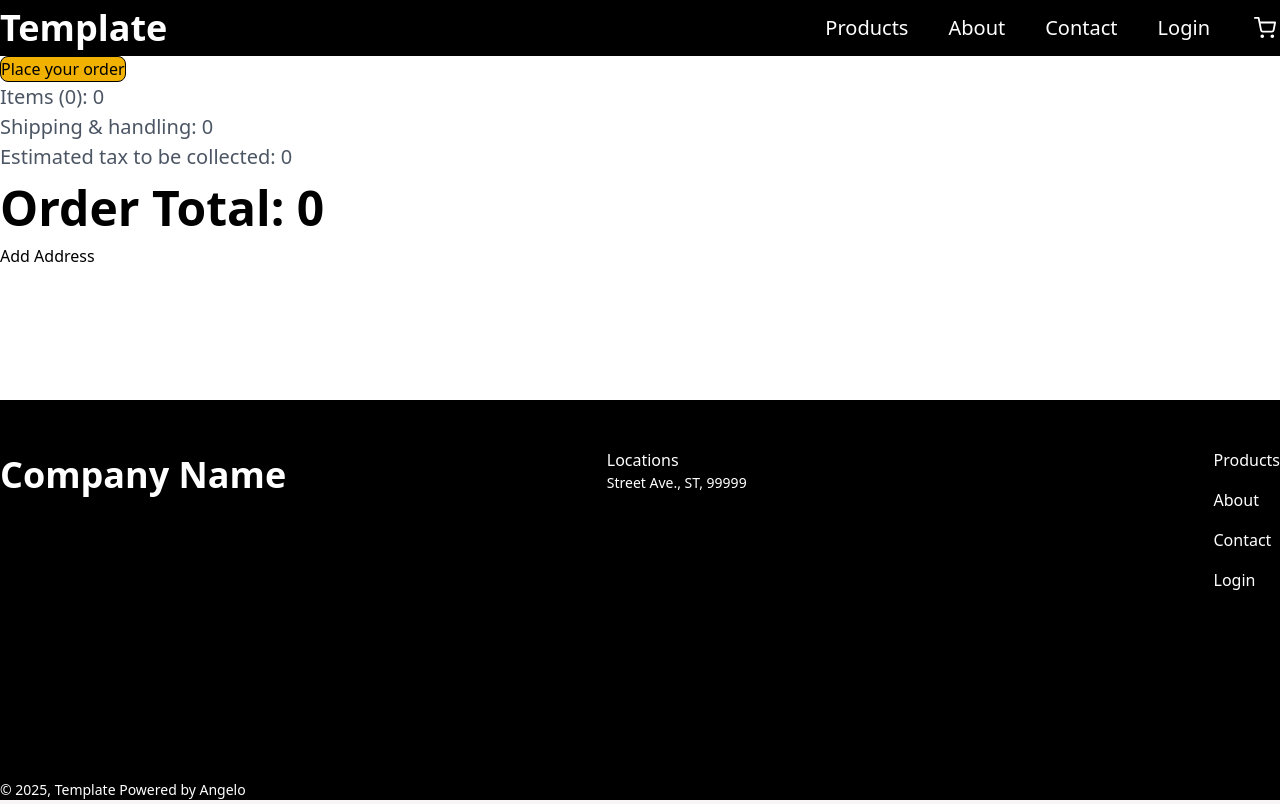
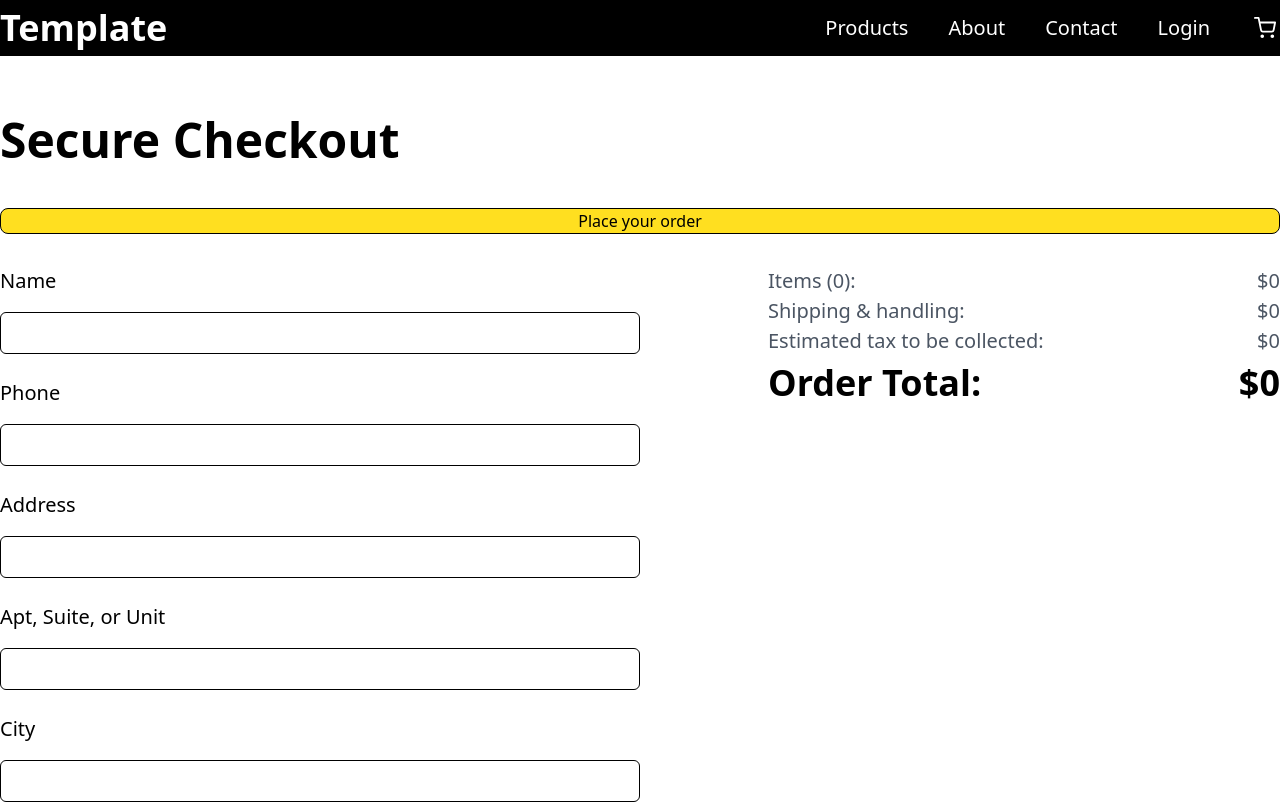
Before and after one commit to abelucsd/small-business-template-frontend, a React (Vite) app in the folder frontend/: page /Checkout in a window 1280 px wide. Shown: the top 804 px of the page. Built offline with nearby package versions, Linux system fonts and the light colour scheme; no server answers.

Commit message:
feat: add AddressInfo and OrderPrice presentational components in Checkout.

```diff
--- a/frontend/src/storefront/pages/cart/AddressForm.tsx
+++ b/frontend/src/storefront/pages/cart/AddressForm.tsx
@@ -18,16 +18,21 @@ const AddressForm = ({setAddressInfo}: AddressFormProps) => {
   };
 
   return (
-    <form onSubmit={handleSubmit(onAddressSubmit)}>
+    <form
+      className="flex flex-col gap-10"
+      onSubmit={handleSubmit(onAddressSubmit)}
+    >
 
       {/* Button: Set Address */}
       <AddressFormInputs register={register} errors={errors} />
-      <button
-        className='border bg-yellow-500 rounded pd-2'
-        type='submit'
-      >
-        Set Address
-      </button>
+      <div className="w-1/2">
+        <button
+          className='border rounded-xl bg-gray-200 hover:bg-gray-400 hover:shadow-sm px-2 py-1'
+          type='submit'
+        >
+          Set Address
+        </button>
+      </div>
     </form>
   )
 }
--- a/frontend/src/storefront/pages/cart/AddressFormInputs.tsx
+++ b/frontend/src/storefront/pages/cart/AddressFormInputs.tsx
@@ -11,14 +11,14 @@ interface AddressFormInputsProps {
 
 const AddressFormInputs = ({register, errors}: AddressFormInputsProps) => {
   return (
-    <div className='flex flex-col justify-between'>
+    <div className='flex flex-col justify-between gap-6'>
       <label>
         <h3>Name</h3>
         <input
           type="text"
           {...register("name", {required: "Customer name is required."})}
           required
-          className="block border rounded-md w-full  md:w-[300px] grow mt-4 py-2 pr-3 pl-1 textr-black placeholder:text-gray-500 focus:outline-none sm:text-sm/6 "
+          className="block border rounded-md w-full md:w-full grow mt-4 py-2 pr-3 pl-1 textr-black placeholder:text-gray-500 focus:outline-none sm:text-sm/6 "
         />
         {errors.name && (
           <p>errors.name.message</p>
@@ -31,7 +31,7 @@ const AddressFormInputs = ({register, errors}: AddressFormInputsProps) => {
           type="text"
           {...register("phone", {required: "Phone number is required."})}
           required
-          className="block border rounded-md w-full  md:w-[300px] grow mt-4 py-2 pr-3 pl-1 textr-black placeholder:text-gray-500 focus:outline-none sm:text-sm/6 "
+          className="block border rounded-md w-full md:w-full grow mt-4 py-2 pr-3 pl-1 textr-black placeholder:text-gray-500 focus:outline-none sm:text-sm/6 "
         />
         {errors.phone && (
           <p>errors.phone.message</p>
@@ -44,7 +44,7 @@ const AddressFormInputs = ({register, errors}: AddressFormInputsProps) => {
           type="text"
           {...register("address", {required: "Address is required."})}
           required
-          className="block border rounded-md w-full  md:w-[300px] grow mt-4 py-2 pr-3 pl-1 textr-black placeholder:text-gray-500 focus:outline-none sm:text-sm/6 "
+          className="block border rounded-md w-full md:w-full grow mt-4 py-2 pr-3 pl-1 textr-black placeholder:text-gray-500 focus:outline-none sm:text-sm/6 "
         />
         {errors.address && (
           <p>errors.address.message</p>
@@ -52,12 +52,11 @@ const AddressFormInputs = ({register, errors}: AddressFormInputsProps) => {
       </label>
 
       <label>
-        <h3>Apt, Suite, or House Number</h3>
+        <h3>Apt, Suite, or Unit</h3>
         <input
           type="text"
-          {...register("homeNumber", {required: "Apt, suite, or house number is required."})}
-          required
-          className="block border rounded-md w-full  md:w-[300px] grow mt-4 py-2 pr-3 pl-1 textr-black placeholder:text-gray-500 focus:outline-none sm:text-sm/6 "
+          {...register("homeNumber")}
+          className="block border rounded-md w-full md:w-full grow mt-4 py-2 pr-3 pl-1 textr-black placeholder:text-gray-500 focus:outline-none sm:text-sm/6 "
         />
         {errors.homeNumber && (
           <p>errors.homeNumber.message</p>
@@ -70,7 +69,7 @@ const AddressFormInputs = ({register, errors}: AddressFormInputsProps) => {
           type="text"
           {...register("city", {required: "City is required."})}
           required
-          className="block border rounded-md w-full  md:w-[300px] grow mt-4 py-2 pr-3 pl-1 textr-black placeholder:text-gray-500 focus:outline-none sm:text-sm/6 "
+          className="block border rounded-md w-full md:w-full grow mt-4 py-2 pr-3 pl-1 textr-black placeholder:text-gray-500 focus:outline-none sm:text-sm/6 "
         />
         {errors.city && (
           <p>errors.city.message</p>
@@ -83,7 +82,7 @@ const AddressFormInputs = ({register, errors}: AddressFormInputsProps) => {
           type="text"
           {...register("state", {required: "State is required."})}
           required
-          className="block border rounded-md w-full  md:w-[300px] grow mt-4 py-2 pr-3 pl-1 textr-black placeholder:text-gray-500 focus:outline-none sm:text-sm/6 "
+          className="block border rounded-md w-full md:w-full grow mt-4 py-2 pr-3 pl-1 textr-black placeholder:text-gray-500 focus:outline-none sm:text-sm/6 "
         />
         {errors.state && (
           <p>errors.state.message</p>
@@ -96,7 +95,7 @@ const AddressFormInputs = ({register, errors}: AddressFormInputsProps) => {
           type="text"
           {...register("zipCode", {required: "Zip Code is required."})}
           required
-          className="block border rounded-md w-full  md:w-[300px] grow mt-4 py-2 pr-3 pl-1 textr-black placeholder:text-gray-500 focus:outline-none sm:text-sm/6 "
+          className="block border rounded-md w-full md:w-full grow mt-4 py-2 pr-3 pl-1 textr-black placeholder:text-gray-500 focus:outline-none sm:text-sm/6 "
         />
         {errors.zipCode && (
           <p>errors.zipCode.message</p>
--- /dev/null
+++ b/frontend/src/storefront/pages/cart/AddressInfo.tsx
@@ -0,0 +1,49 @@
+import { useState } from "react";
+import type { AddressFormValues } from "./types";
+import AddressForm from "./AddressForm";
+
+
+const AddressInfo = () => {
+  const [addressInfo, setAddressInfo] = useState<AddressFormValues | undefined>(() => {
+    const stored = localStorage.getItem("addressInfo")
+    return stored ? JSON.parse(stored) : undefined;
+  });
+
+  const [isAddingAddress, setIsAddingAddress] = useState<boolean>(false);
+
+  const handleAddAddress = () => {
+    setIsAddingAddress(true);
+  };
+
+
+  {/* Show delivery address */}
+  return (
+    <div className="w-1/2">
+      {addressInfo != undefined ? (
+        isAddingAddress ? (
+          <AddressForm setAddressInfo={setAddressInfo}/>
+        ) : (
+          <div className="flex flex-col gap-8">
+            <div className="flex flex-col gap-2">
+              <h2>Delivering to {addressInfo.name}</h2>
+              <p>{addressInfo.address}, {addressInfo.city}, {addressInfo.state}, {addressInfo.zipCode}</p>
+              <p>{addressInfo.phone}</p>
+            </div>
+            <div className="w-1/3">
+              <button
+                className="text-blue-600 hover:text-blue-700"
+                onClick={handleAddAddress}
+              >
+                Add/Change Address
+              </button>
+            </div>
+          </div>
+        )
+      ) :
+        (<AddressForm setAddressInfo={setAddressInfo}/> )
+      }
+    </div>
+  )
+}
+
+export default AddressInfo
--- a/frontend/src/storefront/pages/cart/CartDrawer.tsx
+++ b/frontend/src/storefront/pages/cart/CartDrawer.tsx
@@ -11,7 +11,6 @@ const CartDrawer = () => {
   const {
     items,
     totalItems,
-    totalUniqueItems,
     updateItemQuantity,
     removeItem,
   } = useCartContext();
@@ -30,7 +29,7 @@ const CartDrawer = () => {
 
       {/* Checkout */}
       <div className="flex flex-row justify-between">
-        <h3 className="w-1/3">Total Items: {totalUniqueItems}</h3>
+        <h3 className="w-1/3">Total Items: {totalItems}</h3>
         <div className="w-1/3">
           <button onClick={handleCheckoutClick} className="border rounded-xl bg-yellow-300 px-2 float-right">
             Checkout
--- a/frontend/src/storefront/pages/cart/Checkout.tsx
+++ b/frontend/src/storefront/pages/cart/Checkout.tsx
@@ -1,20 +1,14 @@
-import { useEffect, useState } from "react";
+import { useEffect } from "react";
 import { useCartContext } from "./CartProvider"
-import AddressForm from "./AddressForm";
-import type { AddressFormValues } from "./types";
+import AddressInfo from "./AddressInfo";
+import OrderPrice from "./OrderPrice";
 
 const Checkout = () => {
   const {
     items,
+    totalItems,
     totalUniqueItems,
   } = useCartContext();
-
-  const [addressInfo, setAddressInfo] = useState<AddressFormValues | undefined>(undefined);
-  const [isAddingAddress, setIsAddingAddress] = useState<boolean>(false);
-
-  const handleAddAddress = () => {
-    setIsAddingAddress(true);
-  };
 
 
   const itemsArray = Object.entries(items);
@@ -33,36 +27,19 @@ const Checkout = () => {
 
 
   return (
-    <div className="container mx-auto">
+    <div className="container mx-auto my-12 flex flex-col justify-between gap-8">
+      <h1>Secure Checkout</h1>
+
       {/* Place your oder at the top */}
-      <button className="border rounded-lg bg-yellow-500">
+      <button className="border rounded-lg bg-yellow-300 w-full">
         Place your order
       </button>
 
-      {/* Show price, shipping, tax and total */}
-      <div>
-        <p>Items ({totalUniqueItems}): {totalItemsPrice}</p>
-        <p>Shipping & handling: {shipping} </p>
-        <p>Estimated tax to be collected: {tax}</p>
-        <h1>Order Total: {totalItemsPrice + shipping + tax}</h1>
+      <div className="flex flex-row justify-between">
+        <AddressInfo />
+        {/* Show price, shipping, tax and total */}
+        <OrderPrice totalItems={totalItems} totalItemsPrice={totalItemsPrice} shipping={shipping} tax={tax}/>
       </div>
-
-      {/* Show delivery address */}
-      {addressInfo !== undefined ? (
-        <div>
-          <p>{addressInfo.name}</p>
-          <p>{addressInfo.phone}</p>
-          <p>{addressInfo.address}</p>
-          <div>
-            <p>{addressInfo.city}</p>
-            <p>{addressInfo.state}</p>
-            <p>{addressInfo.zipCode}</p>
-          </div>
-        </div>
-      ) : isAddingAddress
-        ? ( <AddressForm setAddressInfo={setAddressInfo}/> )
-        : (<button onClick={handleAddAddress}>Add Address</button> )
-      }
 
 
       {/* Show payment information */}
--- /dev/null
+++ b/frontend/src/storefront/pages/cart/OrderPrice.tsx
@@ -0,0 +1,22 @@
+
+
+interface OrderPriceProps {
+  totalItems: number;
+  totalItemsPrice: number;
+  tax: number;
+  shipping: number;
+}
+
+const OrderPrice = ({totalItems, totalItemsPrice, tax, shipping}: OrderPriceProps) => {
+
+  return (
+    <div className="w-2/5">
+      <div className="flex flex-row justify-between"><p>Items ({totalItems}): </p><p>${totalItemsPrice}</p></div>
+      <div className="flex flex-row justify-between"><p>Shipping & handling: </p><p>${shipping}</p></div>
+      <div className="flex flex-row justify-between"><p>Estimated tax to be collected: </p><p>${tax}</p></div>
+      <div className="flex flex-row justify-between"><h2>Order Total: </h2><h2>${totalItemsPrice + shipping + tax}</h2></div>
+    </div>
+  )
+}
+
+export default OrderPrice
```
